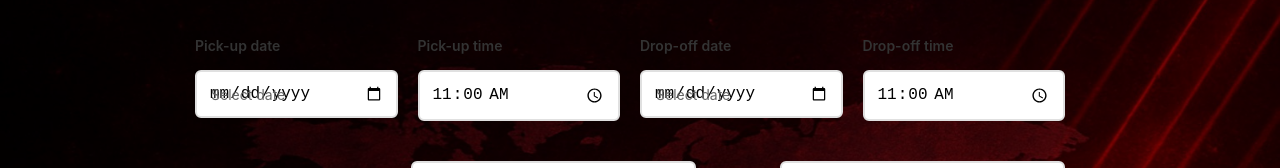
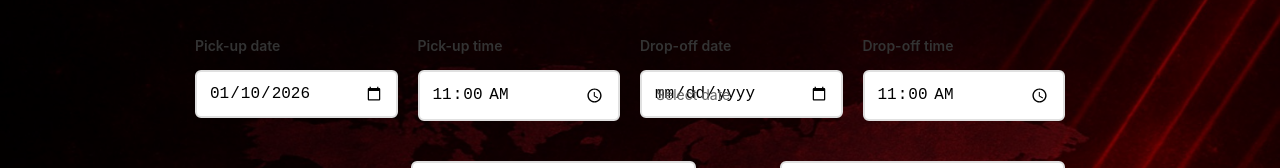
Before and after one commit to CemilEmreAras/xdrive-fe, a React (Vite) app: page / in a window 1280 px wide. Shown: the part 326-494 px from the top of the page. Built offline with nearby package versions, Linux system fonts and the light colour scheme; no server answers.

Commit message:
fix: Sayfa yenilendiğinde tüm form alanları default değerlerine dönüyor, pickup date yarın olarak ayarlanıyor, localStorage kaldırıldı

```diff
--- a/src/pages/Home.jsx
+++ b/src/pages/Home.jsx
@@ -7,10 +7,17 @@ function Home() {
   const navigate = useNavigate()
   const [locations, setLocations] = useState([])
   const [loading, setLoading] = useState(true)
+  // Yarının tarihini hesapla (YYYY-MM-DD formatında)
+  const getTomorrowDate = () => {
+    const tomorrow = new Date()
+    tomorrow.setDate(tomorrow.getDate() + 1)
+    return tomorrow.toISOString().split('T')[0]
+  }
+
   const [searchData, setSearchData] = useState({
     pickupId: '',
     dropoffId: '',
-    pickupDate: '',
+    pickupDate: getTomorrowDate(), // Yarın
     pickupTime: '11:00',
     dropoffDate: '',
     dropoffTime: '11:00',
@@ -32,16 +39,20 @@ function Home() {
   useEffect(() => {
     loadLocations()
     loadAirports()
-    // localStorage'dan searchData'yı yükle
-    const savedSearchData = localStorage.getItem('xdrive_searchData')
-    if (savedSearchData) {
-      try {
-        const parsed = JSON.parse(savedSearchData)
-        setSearchData(parsed)
-      } catch (error) {
-        console.error('Error loading saved search data:', error)
-      }
-    }
+    // Sayfa her yüklendiğinde default değerlere dön
+    setSearchData({
+      pickupId: '',
+      dropoffId: '',
+      pickupDate: getTomorrowDate(), // Yarın
+      pickupTime: '11:00',
+      dropoffDate: '',
+      dropoffTime: '11:00',
+      sameLocation: true,
+      driverCountry: 'Turkey',
+      driverAge: '30-65'
+    })
+    setPickupSearch('')
+    setDropoffSearch('')
 
     // Hash kontrolü - FAQ bölümüne scroll et
     const scrollToFaq = () => {
@@ -560,7 +571,6 @@ function Home() {
                     onChange={(e) => {
                       const newData = { ...searchData, sameLocation: e.target.checked }
                       setSearchData(newData)
-                      localStorage.setItem('xdrive_searchData', JSON.stringify(newData))
                     }}
                   />
                   <span>Return car in same location</span>
@@ -583,7 +593,6 @@ function Home() {
                       onChange={(e) => {
                         const newData = { ...searchData, pickupDate: e.target.value }
                         setSearchData(newData)
-                        localStorage.setItem('xdrive_searchData', JSON.stringify(newData))
                       }}
                       min={new Date().toISOString().split('T')[0]}
                       className="form-input date-input"
@@ -617,7 +626,6 @@ function Home() {
                       onChange={(e) => {
                         const newData = { ...searchData, pickupTime: e.target.value }
                         setSearchData(newData)
-                        localStorage.setItem('xdrive_searchData', JSON.stringify(newData))
                       }}
                       className="form-input time-input"
                       onClick={(e) => {
@@ -645,7 +653,6 @@ function Home() {
                       onChange={(e) => {
                         const newData = { ...searchData, dropoffDate: e.target.value }
                         setSearchData(newData)
-                        localStorage.setItem('xdrive_searchData', JSON.stringify(newData))
                       }}
                       min={searchData.pickupDate || new Date().toISOString().split('T')[0]}
                       className="form-input date-input"
@@ -679,7 +686,6 @@ function Home() {
                       onChange={(e) => {
                         const newData = { ...searchData, dropoffTime: e.target.value }
                         setSearchData(newData)
-                        localStorage.setItem('xdrive_searchData', JSON.stringify(newData))
                       }}
                       className="form-input time-input"
                       onClick={(e) => {
@@ -700,7 +706,6 @@ function Home() {
                   onChange={(e) => {
                     const newData = { ...searchData, driverCountry: e.target.value }
                     setSearchData(newData)
-                    localStorage.setItem('xdrive_searchData', JSON.stringify(newData))
                   }}
                   className="driver-select"
                 >
@@ -716,7 +721,6 @@ function Home() {
                   onChange={(e) => {
                     const newData = { ...searchData, driverAge: e.target.value }
                     setSearchData(newData)
-                    localStorage.setItem('xdrive_searchData', JSON.stringify(newData))
                   }}
                   className="driver-select"
                 >
```
